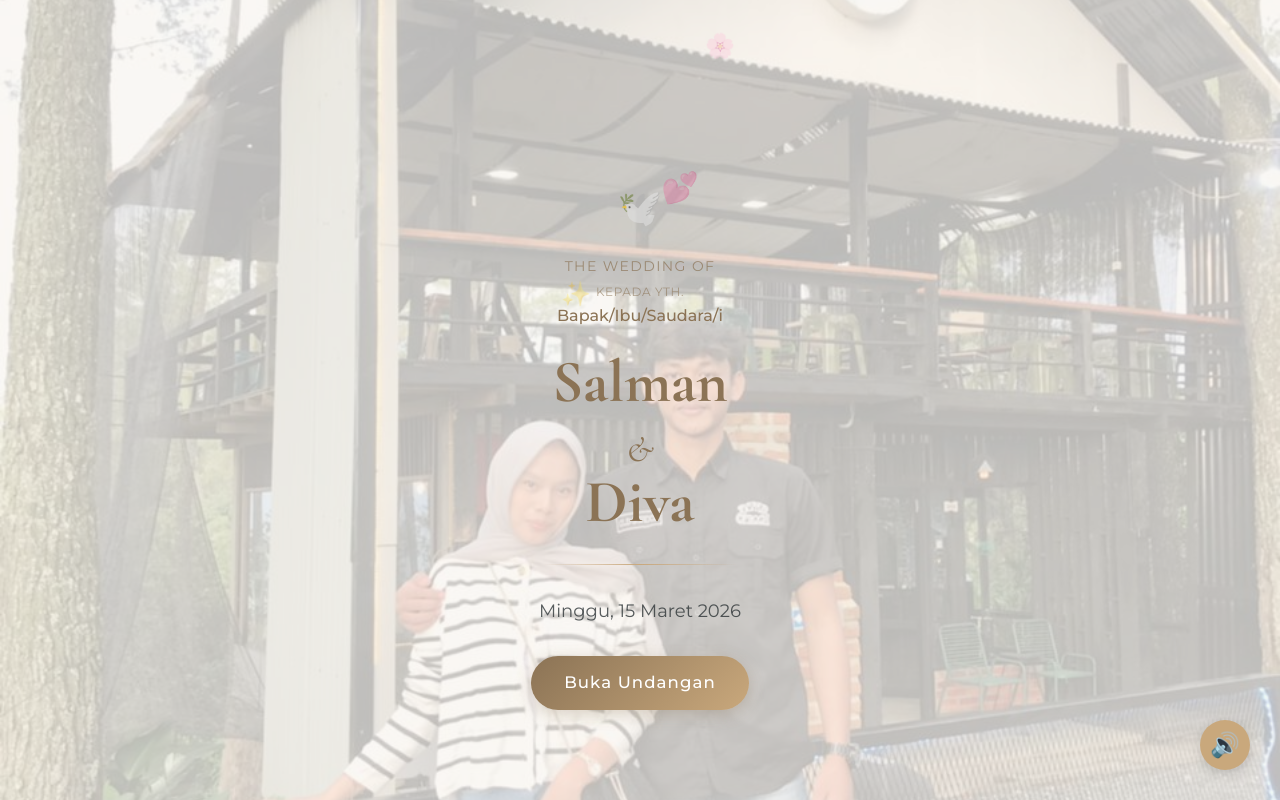
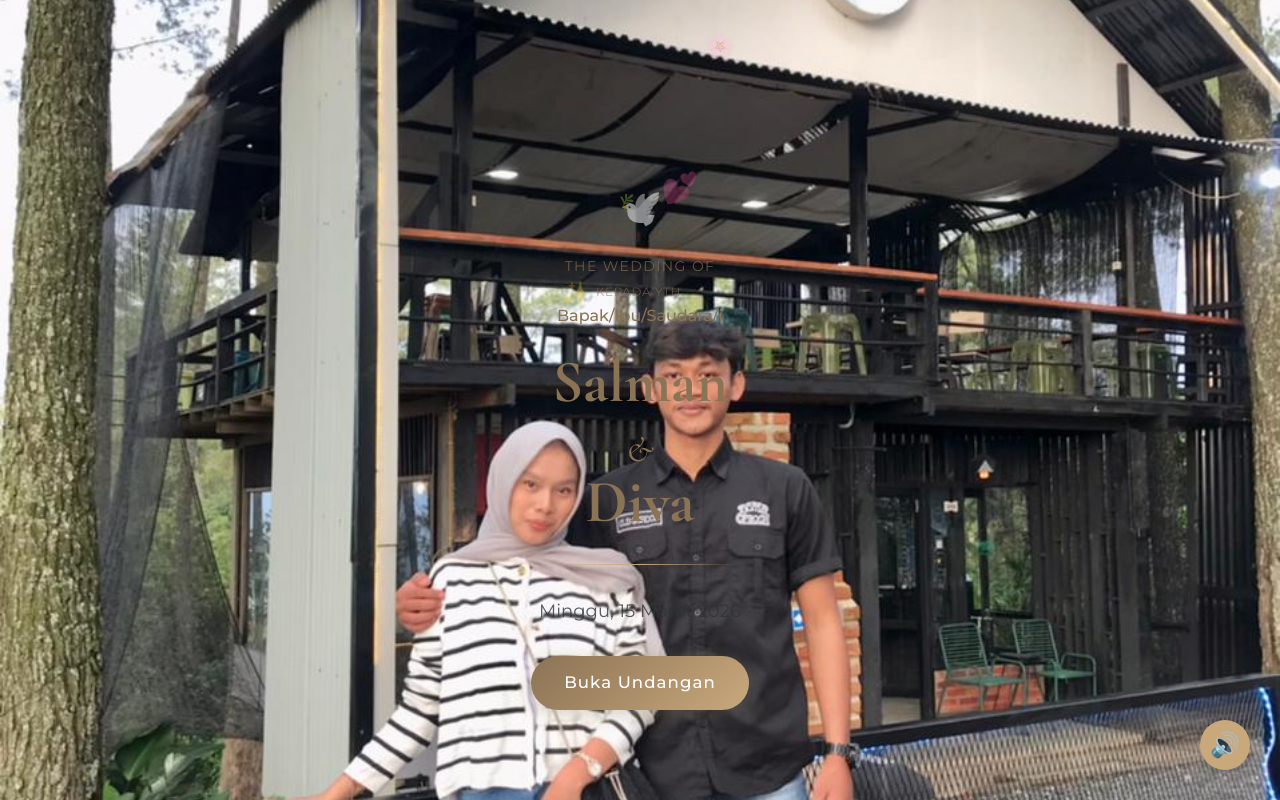
Before and after one commit to salmanalzikri/undangan-nikah, a plain HTML site: page index.html in a window 1280 px wide. Drawn offline with nearby package versions, Linux system fonts and the light colour scheme.

Commit message:
Add files via upload

```diff
--- a/index.html
+++ b/index.html
@@ -262,7 +262,7 @@
             left: 0;
             right: 0;
             bottom: 0;
-            background: rgba(250, 247, 242, 0.75);
+            background: rgba(250, 247, 242, 0);
             z-index: 1;
         }
 
```
